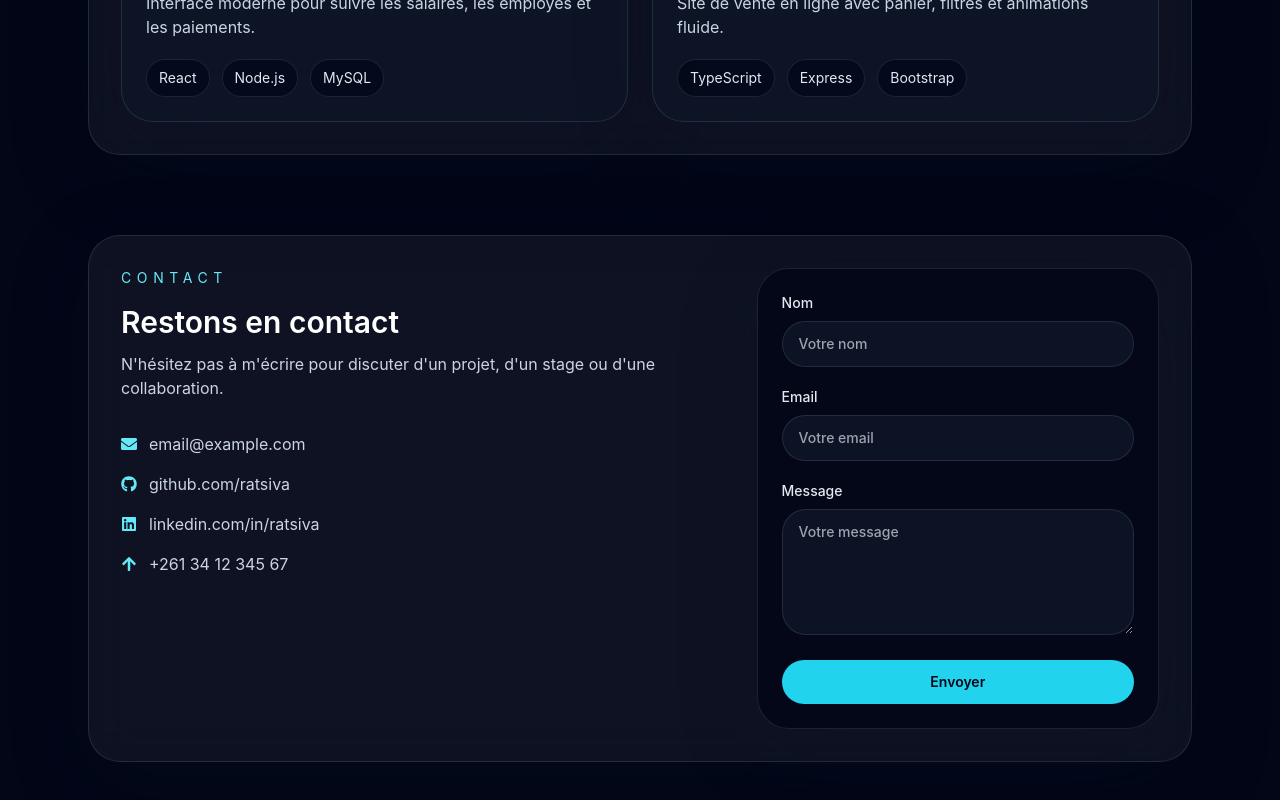
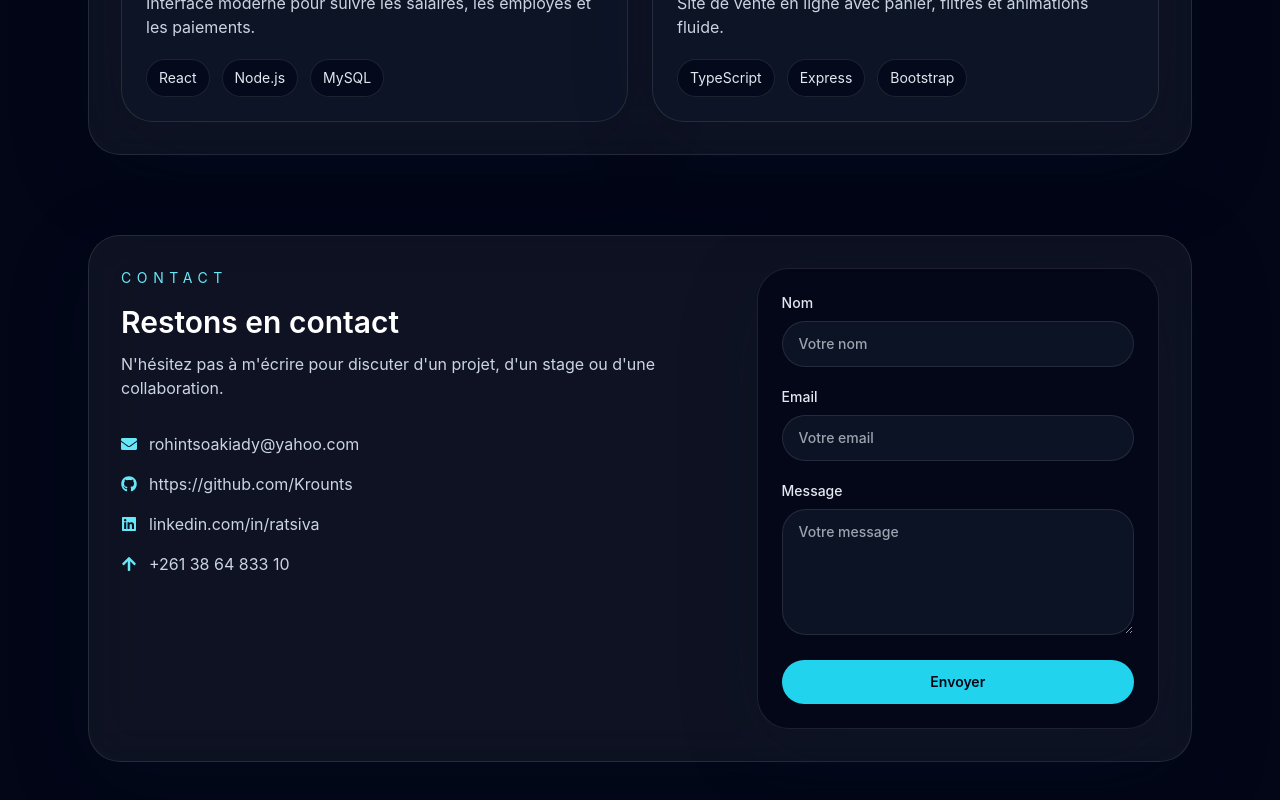
Before and after one commit to Krounts/portfolio-kiady, a React (Vite) app: page / in a window 1280 px wide. Shown: the part 2205-3005 px from the top of the page. Built offline with nearby package versions, Linux system fonts and the light colour scheme.

Commit message:
Mise à jour du portfolio

```diff
--- a/package.json
+++ b/package.json
@@ -3,7 +3,7 @@
   "private": true,
   "version": "0.1.0",
   "type": "module",
-  "homepage": "https://Krounts.github.io/<REPO_NAME>",
+  "homepage": "https://Krounts.github.io/portfolio-kiady",
   "scripts": {
     "dev": "vite",
     "build": "tsc && vite build",
@@ -22,6 +22,7 @@
     "@types/react-dom": "^18.2.18",
     "@vitejs/plugin-react": "^6.0.5",
     "autoprefixer": "^10.4.19",
+    "gh-pages": "^6.3.0",
     "postcss": "^8.4.37",
     "tailwindcss": "^3.4.4",
     "typescript": "^5.5.4",
--- a/src/App.tsx
+++ b/src/App.tsx
@@ -247,11 +247,11 @@ function App() {
                 <div className="mt-8 space-y-4 text-slate-300">
                   <p className="flex items-center gap-3">
                     <FaEnvelope className="text-cyan-300" />
-                    email@example.com
+                    rohintsoakiady@yahoo.com
                   </p>
                   <p className="flex items-center gap-3">
                     <FaGithub className="text-cyan-300" />
-                    github.com/ratsiva
+                    https://github.com/Krounts
                   </p>
                   <p className="flex items-center gap-3">
                     <FaLinkedin className="text-cyan-300" />
@@ -259,7 +259,7 @@ function App() {
                   </p>
                   <p className="flex items-center gap-3">
                     <FaArrowUp className="text-cyan-300" />
-                    +261 34 12 345 67
+                    +261 38 64 833 10
                   </p>
                 </div>
               </div>
--- /dev/null
+++ b/src/vite-env.d.ts
@@ -0,0 +1,14 @@
+/// <reference types="vite/client" />
+
+declare module '*.css';
+declare module '*.scss';
+declare module '*.sass';
+declare module '*.less';
+declare module '*.styl';
+
+declare module '*.svg';
+declare module '*.png';
+declare module '*.jpg';
+declare module '*.jpeg';
+declare module '*.gif';
+declare module '*.webp';
--- a/vite.config.ts
+++ b/vite.config.ts
@@ -2,6 +2,7 @@ import { defineConfig } from 'vite';
 import react from '@vitejs/plugin-react';
 
 export default defineConfig({
+  base: '/portfolio-kiady/',
   plugins: [react()],
   server: {
     port: 4173,
```
Also changed, not shown: 1 other file (tests, documents, lock files or other folders).
